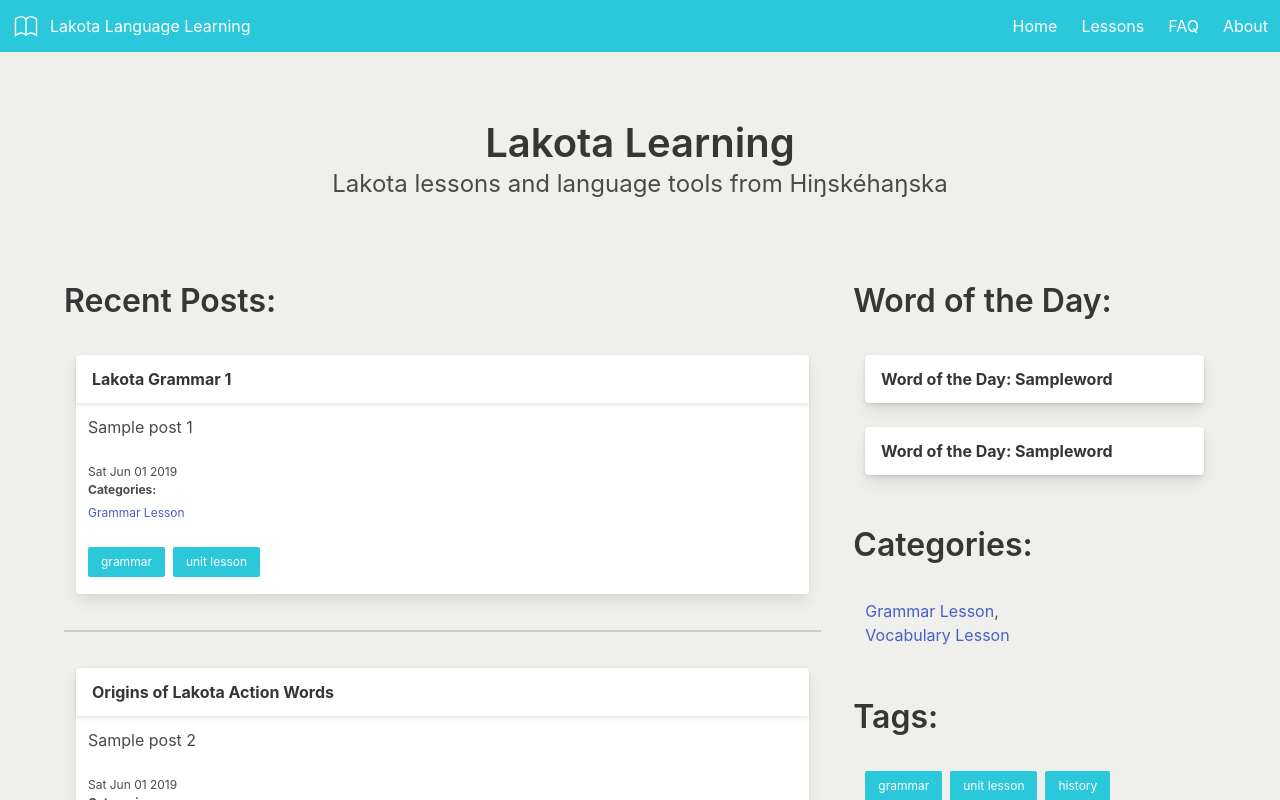
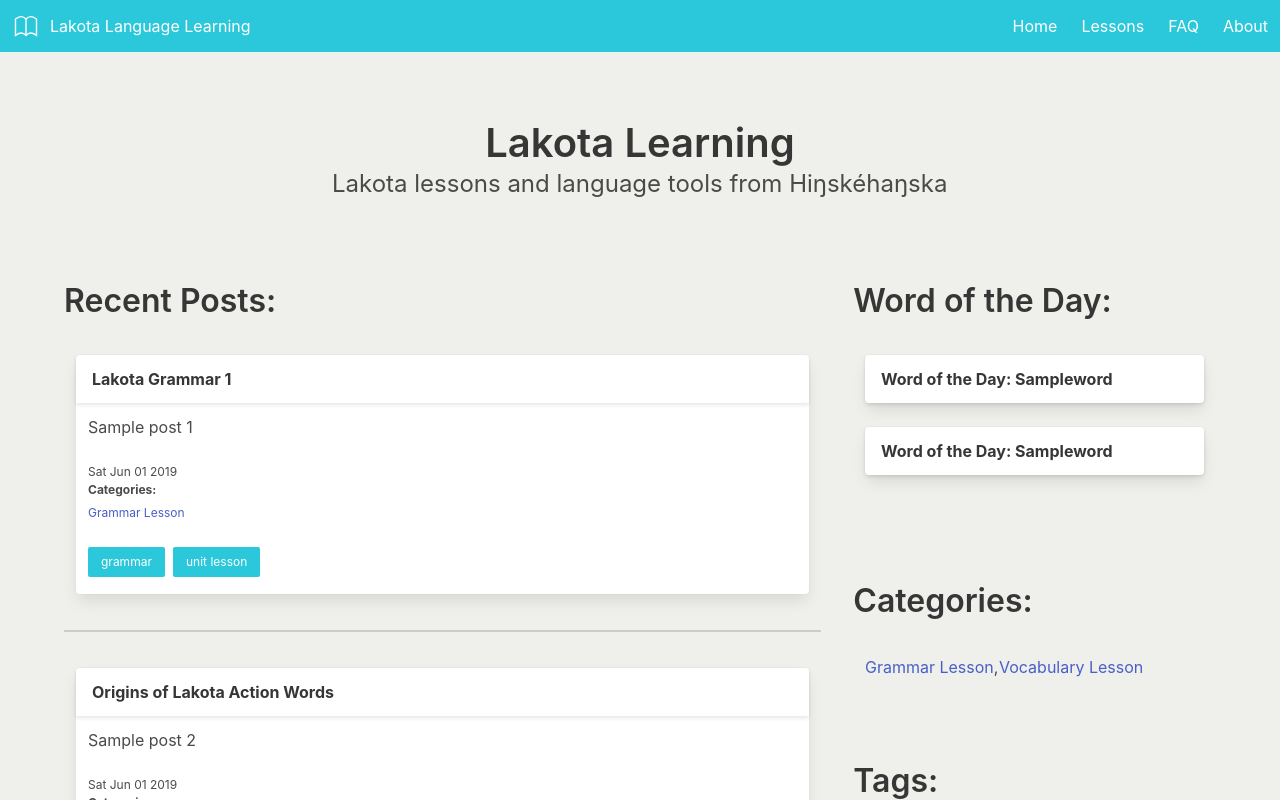
Before and after one commit to SunilRao01/Lakota-Language-Learning, a React (Create React App) app: page / in a window 1280 px wide. Shown: the top 800 px of the page. Built offline with nearby package versions, Linux system fonts and the light colour scheme.

Commit message:
Juicy animations on Home page with elements

```diff
--- a/src/components/Home/Home.component.tsx
+++ b/src/components/Home/Home.component.tsx
@@ -42,7 +42,7 @@ const HomeComponent: FC<HomePropsWithActions> = props => {
             <div className='columns is-centered'>
                 <div className='column is-narrow title-anim'>
                     <p className='title is-2'>Lakota Learning</p>
-                    <p className='subtitle is-4'>Lakota lessons and language tools from Hiŋskéhaŋska</p>
+                    <p className='subtitle is-4 swing-in-top-bck'>Lakota lessons and language tools from Hiŋskéhaŋska</p>
                 </div>
             </div>
             <div className='columns is-variable is-4'>
@@ -74,7 +74,7 @@ const HomeComponent: FC<HomePropsWithActions> = props => {
                             {
                                 allCategories.size > 0 &&
                                     Array.from(allCategories.values()).map((c: string, i: number) => {
-                                        return <div key={i}>
+                                        return <div className='swing-in-top-bck' key={i}>
                                                 <Link to={`/posts?categories=${c}`}>{`${c}`}</Link>
                                                 {`${i < allCategories.size - 1 ? `, ` : ``}`}
                                             </div>
--- a/src/components/Home/Home.css
+++ b/src/components/Home/Home.css
@@ -1,6 +1,4 @@
 .title-anim {
-    -webkit-animation: swing-in-top-fwd 0.8s cubic-bezier(0.175, 0.885, 0.320, 1.275);
-    animation: swing-in-top-fwd 0.8s cubic-bezier(0.175, 0.885, 0.320, 1.275);
     margin-bottom: 60px;
     text-align: center;
 }
@@ -45,15 +43,18 @@ hr {
 
 .word-of-the-day-section {
     margin-bottom: 40px;
+    min-height: 260px;
 }
 
 
 .categories-section {
     margin-bottom: 40px;
+    min-height: 140px;
 }
 
 .categories-section > div {
     padding: 0.75rem;
+    display: flex;
 }
 
 .tags-section {
--- a/src/components/Tag/Tag.component.tsx
+++ b/src/components/Tag/Tag.component.tsx
@@ -14,7 +14,7 @@ export const Tag: FC<TagProps> = props => {
     }
 
     return (
-        <p className='control'>
+        <p className='swing-in-top-bck control'>
             {props.onClick
                 ? <a onClick={e => clickFunction(e, props.text)} className="button is-info is-small">
                     {props.text}
```
